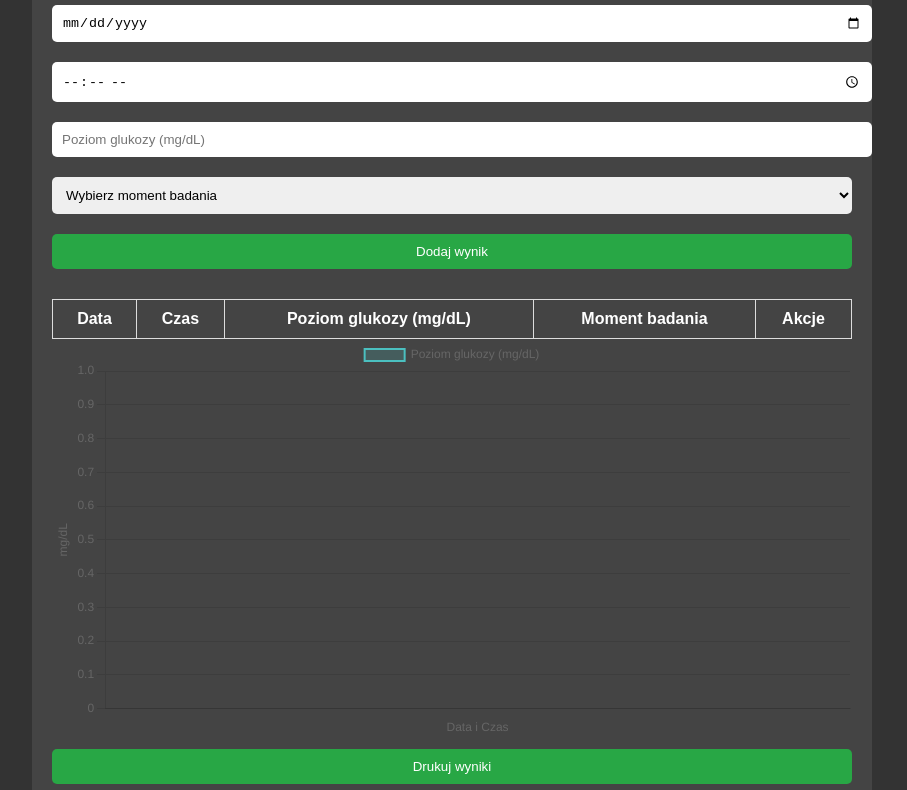
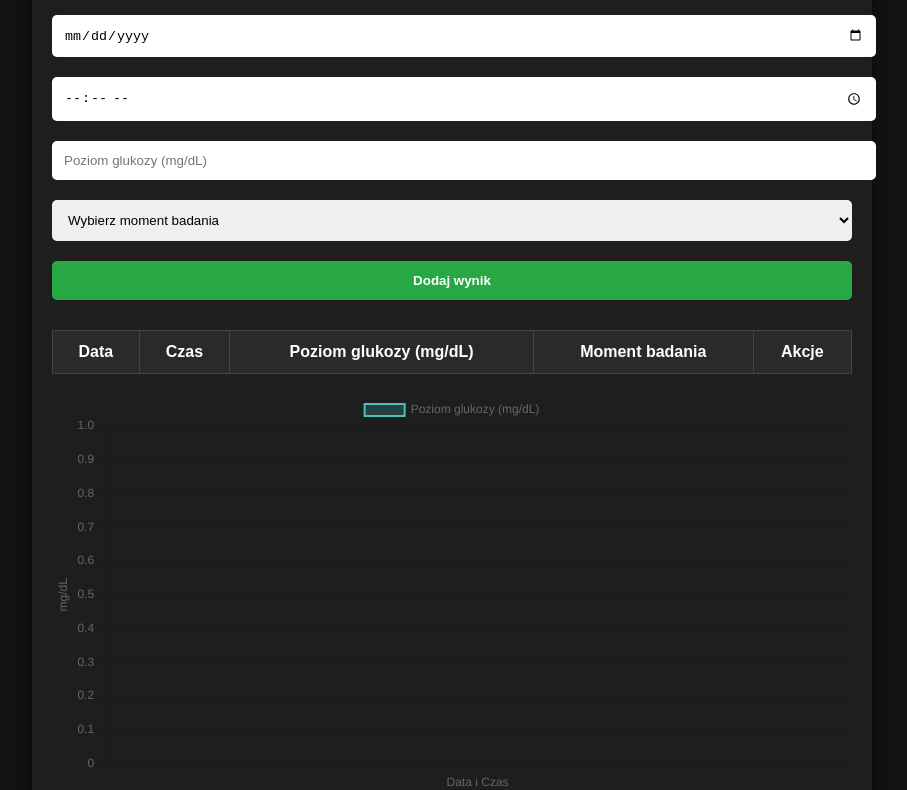
Before and after one commit to maxwaselk/glukometr, a plain HTML site: page index.html in a window 1280 px wide. Shown: the part 113-903 px from the top of the page, without its empty margins (188-1095 px from the left). Drawn offline with nearby package versions, Linux system fonts and the light colour scheme.

Commit message:
Update styles.css

```diff
--- a/styles.css
+++ b/styles.css
@@ -1,19 +1,23 @@
 body {
     font-family: Arial, sans-serif;
-    background-color: #333;
-    color: #fff;
+    background-color: #121212; /* Ciemne tło */
+    color: #ffffff; /* Białe teksty */
+    margin: 0;
+    padding: 0;
 }
 
 .container {
     max-width: 800px;
-    margin: 0 auto;
+    margin: 20px auto;
     padding: 20px;
-    background-color: #444;
-    border-radius: 8px;
+    background-color: #1e1e1e; /* Lekko jaśniejszy ciemny kolor tła */
+    border-radius: 10px;
+    box-shadow: 0 2px 10px rgba(0, 0, 0, 0.5);
 }
 
 h1 {
     text-align: center;
+    margin-bottom: 20px;
 }
 
 form {
@@ -22,35 +26,66 @@ form {
 
 input, select, button {
     width: 100%;
-    padding: 10px;
+    padding: 12px;
     margin: 10px 0;
     border: none;
     border-radius: 5px;
+    transition: background-color 0.3s; /* Animacja zmiany koloru */
+}
+
+input:focus, select:focus {
+    outline: none;
+    background-color: #2a2a2a; /* Kolor tła przy focusie */
 }
 
 button {
-    background-color: #28a745;
+    background-color: #28a745; /* Zielony kolor przycisku */
     color: white;
     cursor: pointer;
+    font-weight: bold;
 }
 
 button:hover {
-    background-color: #218838;
+    background-color: #218838; /* Ciemniejszy zielony przy hoverze */
+    transform: scale(1.05); /* Powiększenie przycisku przy hoverze */
 }
 
 table {
     width: 100%;
     border-collapse: collapse;
+    margin-top: 20px;
 }
 
 th, td {
-    padding: 10px;
+    padding: 12px;
     text-align: center;
-    border: 1px solid #ddd;
+    border: 1px solid #444; /* Kolor obramowania */
+}
+
+th {
+    background-color: #2a2a2a; /* Ciemniejsze tło nagłówków */
+}
+
+tr:hover {
+    background-color: #333; /* Zmiana koloru wiersza na hover */
 }
 
 .validation-message {
-    color: #ff0000;
+    color: #ff4757; /* Czerwony kolor dla komunikatów o błędach */
     font-weight: bold;
     margin: 10px 0;
+    text-align: center;
 }
+
+canvas {
+    margin-top: 20px; /* Odstęp nad wykresem */
+}
+
+/* Styl dla przycisku drukowania */
+#print-button {
+    background-color: #007bff; /* Niebieski kolor dla przycisku */
+}
+
+#print-button:hover {
+    background-color: #0056b3; /* Ciemniejszy niebieski przy hoverze */
+}
```
